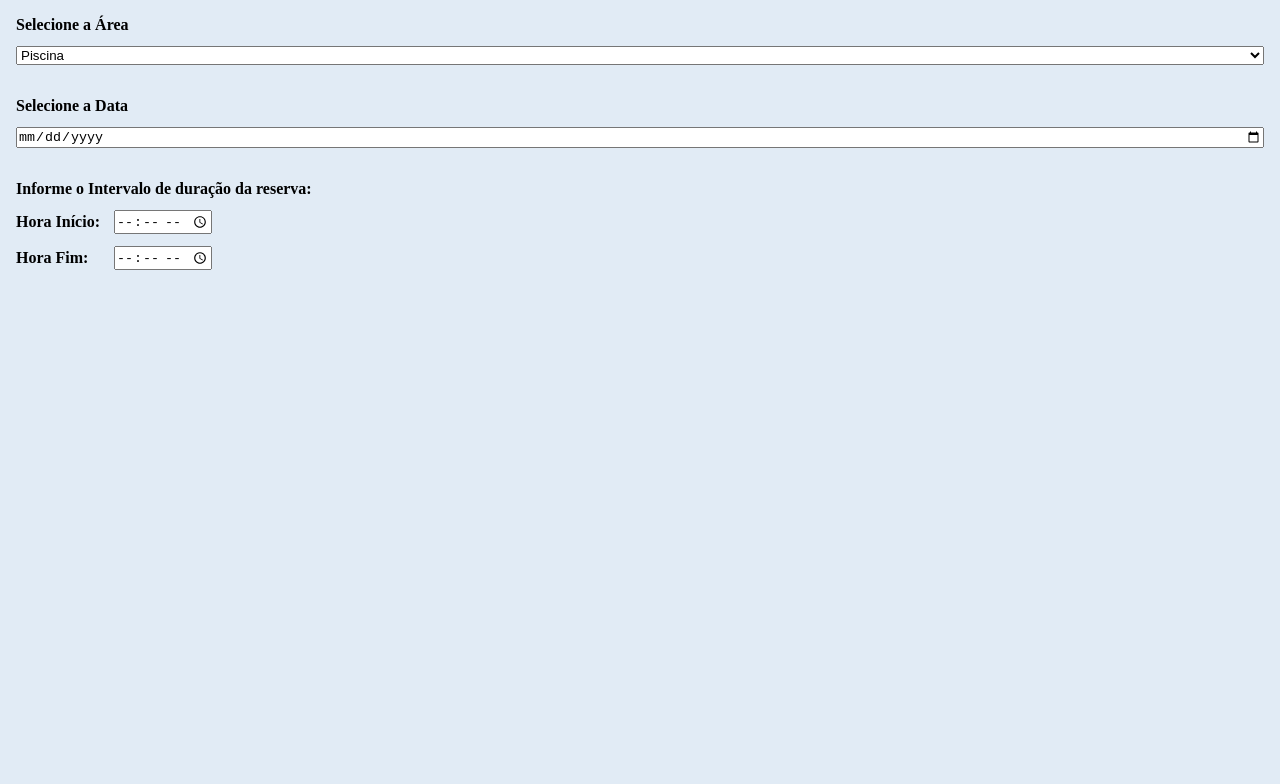
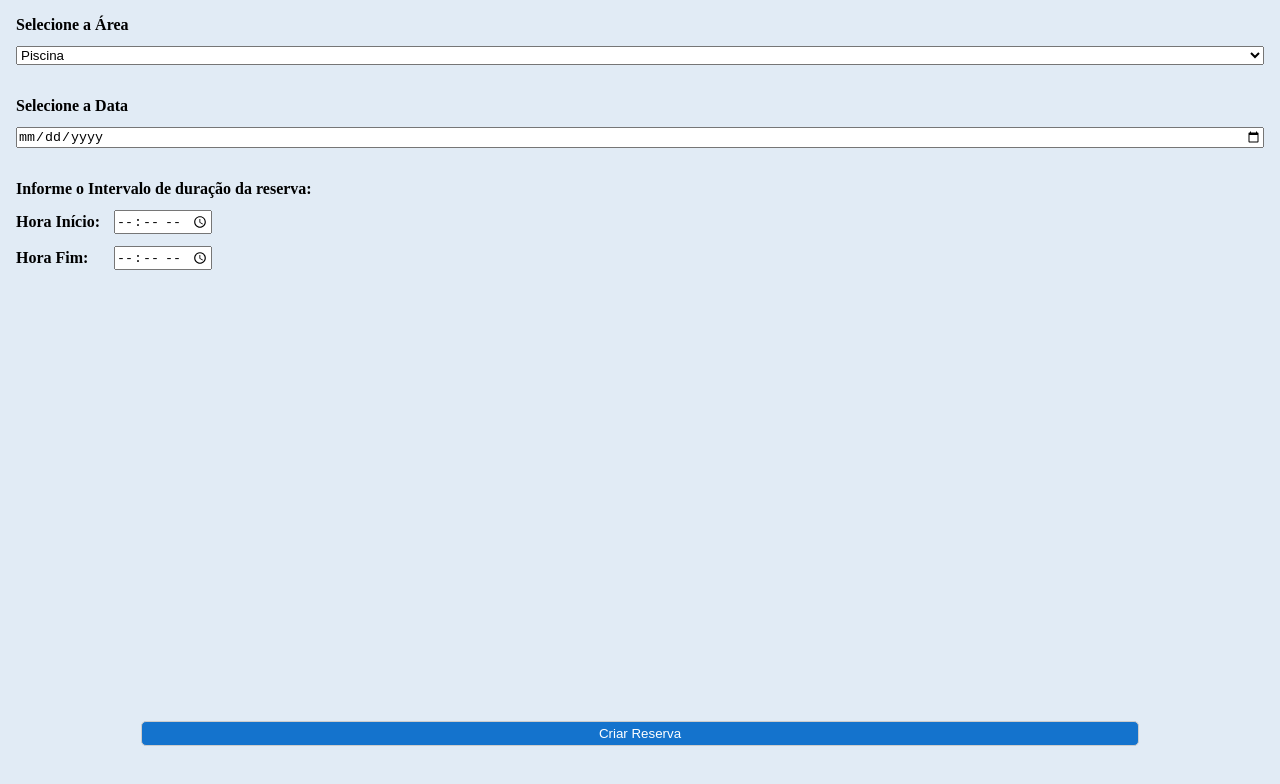
Before and after one commit to natandepes/chama-o-sindico-app, an Angular app: page /criarReserva in a window 1280 px wide. Shown: the top 784 px of the page. Built offline with nearby package versions, Linux system fonts and the light colour scheme.

Commit message:
Botão na tela de criar reserva

```diff
--- a/src/app/features/reservas/criar-reserva/criar-reserva.component.css
+++ b/src/app/features/reservas/criar-reserva/criar-reserva.component.css
@@ -10,7 +10,9 @@ main {
     display: flex;
     flex-direction: column;
     width: 100%;
+    height: 95%;
     align-items: center;
+    justify-content: space-between;
     gap: 2rem;
 }
 
@@ -42,3 +44,14 @@ label {
 .input label {
     width: 90px;
 }
+
+.create-reservation-button{
+    cursor: pointer;
+    width: 80%;
+    padding: 0.25rem;
+    border-radius: 5px;
+    border: 1px solid #ccc;
+    background-color: rgba(20,115,205,255);
+    color: white;
+    font-weight: 500;
+}
--- a/src/app/features/reservas/criar-reserva/criar-reserva.component.html
+++ b/src/app/features/reservas/criar-reserva/criar-reserva.component.html
@@ -26,5 +26,6 @@
                 </div>
             </div>
         </form>
+        <button class="create-reservation-button">Criar Reserva</button>
     </div>
 </main>
--- a/src/app/features/reservas/reservas.component.css
+++ b/src/app/features/reservas/reservas.component.css
@@ -30,6 +30,7 @@ main {
 }
 
 .create-reservation-button{
+    cursor: pointer;
     width: 80%;
     padding: 0.25rem;
     border-radius: 5px;
```
